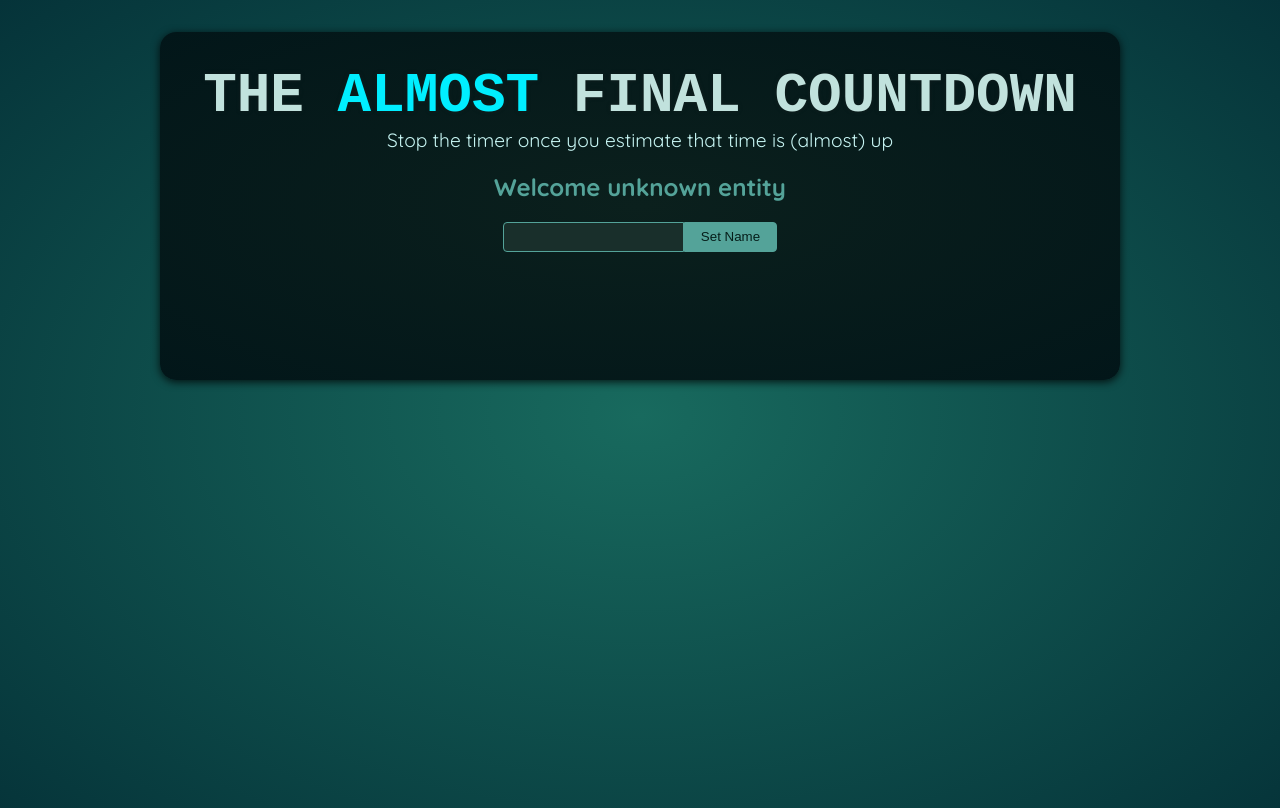
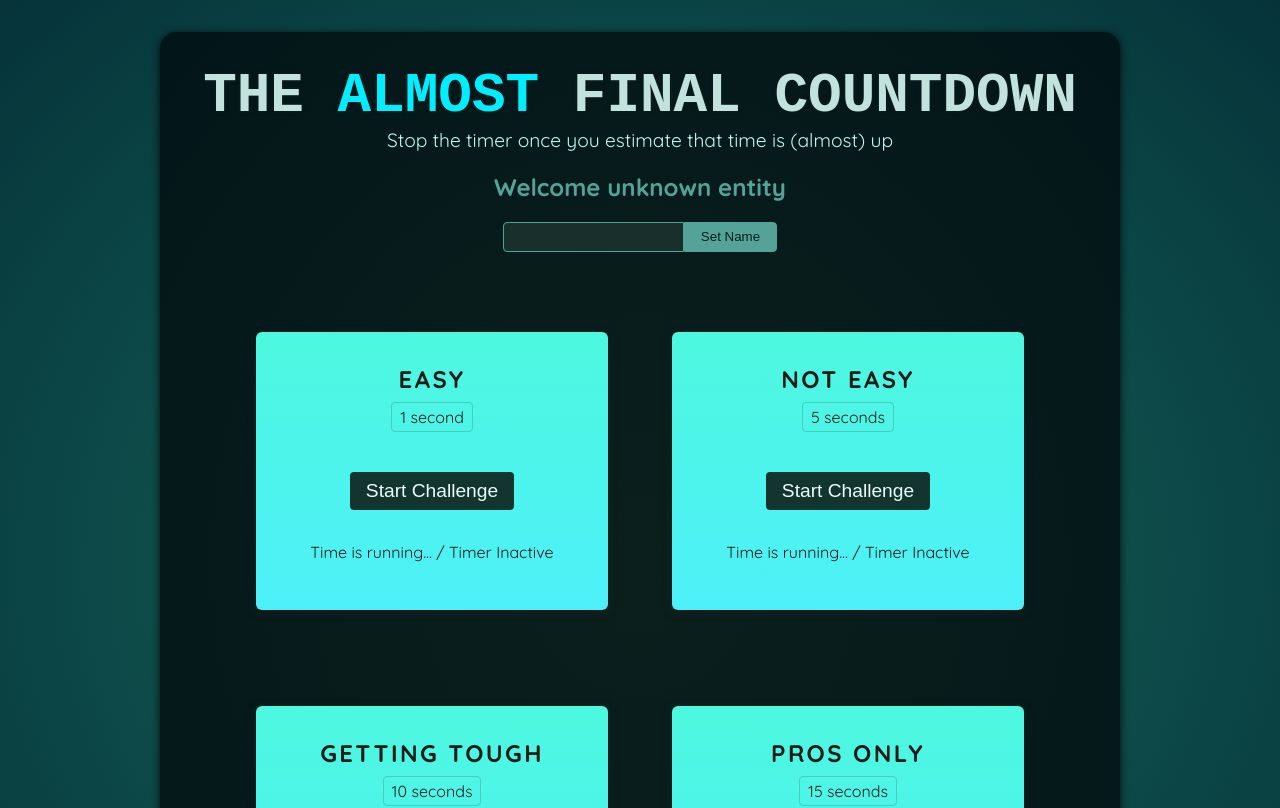
Before and after one commit to Naama133/Timer-Challenge, a React (Vite) app: page / in a window 1280 px wide. Shown: the top 808 px of the page. Built offline with nearby package versions, Linux system fonts and the light colour scheme; a web font is replaced by a local one.

Commit message:
Adding challenges

```diff
--- a/src/App.jsx
+++ b/src/App.jsx
@@ -1,10 +1,17 @@
 import Player from './components/Player.jsx';
+import TimerChallenge from './components/TimerChallenge.jsx';
 
 function App() {
   return (
     <>
       <Player />
-      <div id="challenges"></div>
+      <div id="challenges">
+        <TimerChallenge title="Easy" targetTime={1}/>
+        <TimerChallenge title="Not Easy" targetTime={5}/>
+        <TimerChallenge title="Getting Tough" targetTime={10}/>
+        <TimerChallenge title="Pros Only" targetTime={15}/>
+
+      </div>
     </>
   );
 }
--- /dev/null
+++ b/src/components/TimerChallenge.jsx
@@ -0,0 +1,21 @@
+
+export default function TimerChallenge({ title, targetTime })
+{
+    return(
+        <section className="challenge">
+            <h2>{title}</h2>
+            <p className="challenge-time">
+                {targetTime} second{targetTime > 1 ? 's' : ''}
+            </p>
+            <p>
+                <button>
+                    Start Challenge
+                </button>
+            </p>
+            <p className="">
+                Time is running... / Timer Inactive
+            </p>
+        </section>
+    );
+
+}
```
